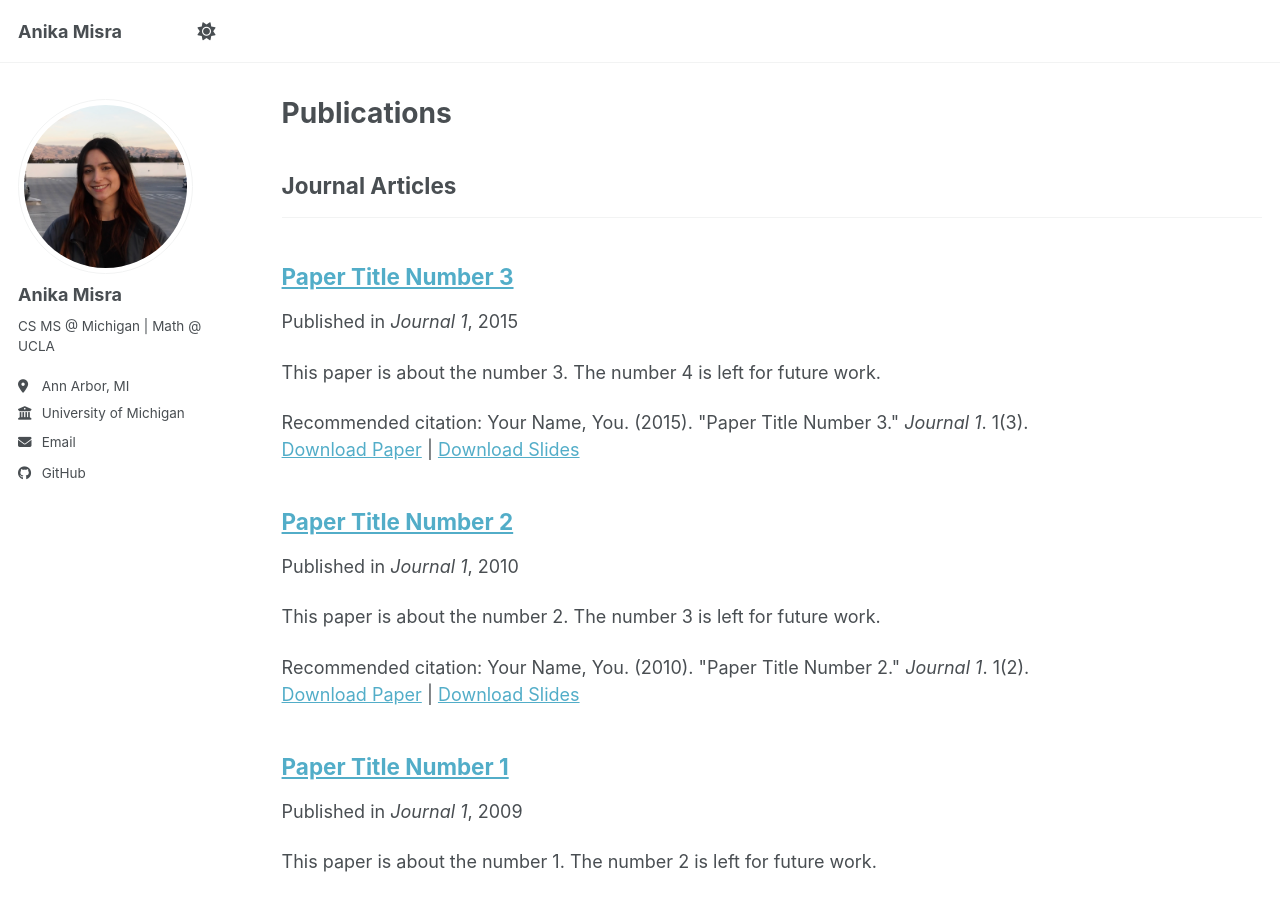
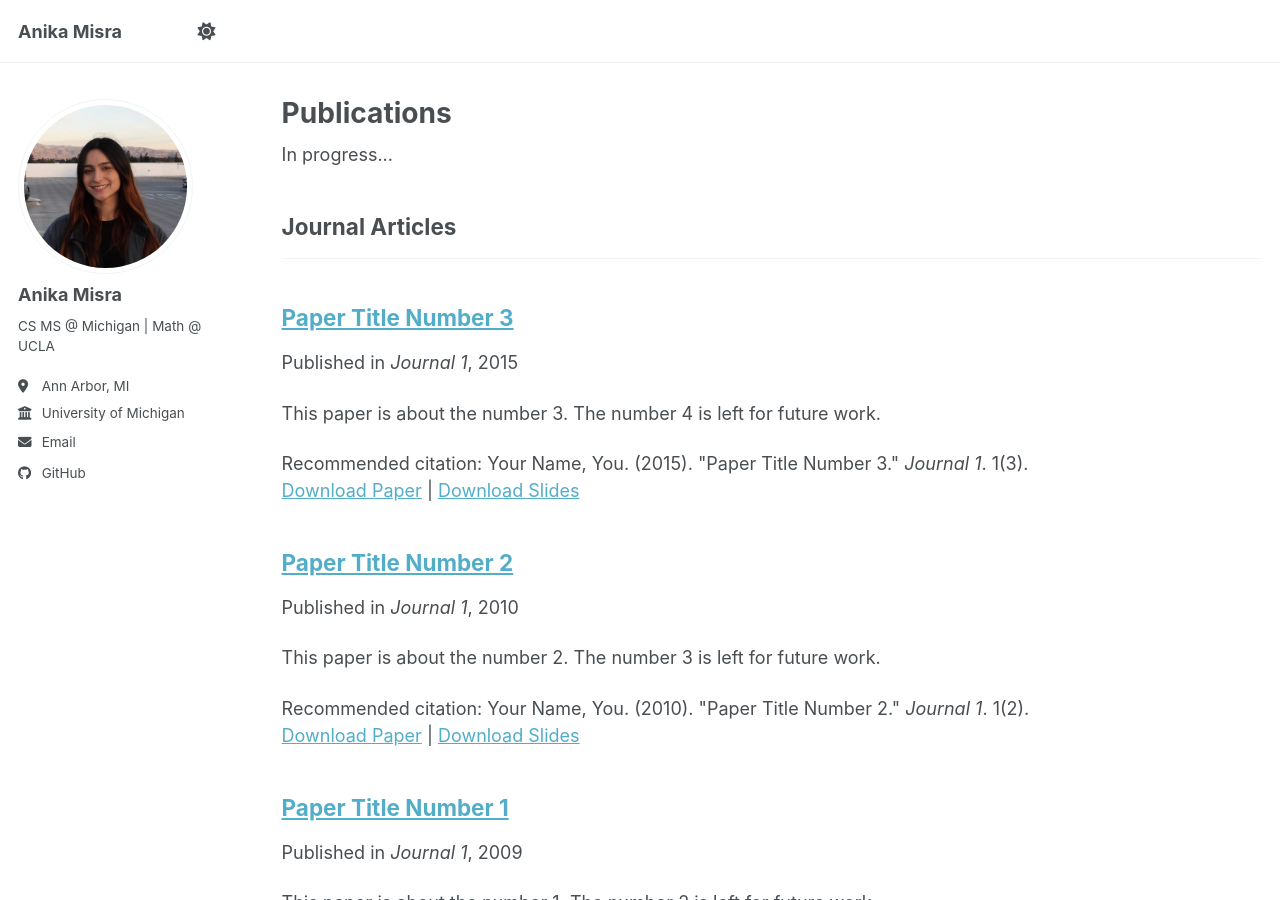
Before and after one commit to anikamisra/anikamisra.github.io, a Jekyll site: the page built from _pages/publications.html, in a window 1280 px wide and 900 px high. Built offline with Jekyll 4.4.1, drawn with Linux system fonts in a browser that asks for light colours; a script bundle is joined from its source files by our own code; library files that are not in the unit come from our copies.

Commit message:
Update publications.html

```diff
--- a/_pages/publications.html
+++ b/_pages/publications.html
@@ -5,7 +5,9 @@
 author_profile: true
 ---
 
-{% if site.author.googlescholar %}
+In progress...
+
+<!-- {% if site.author.googlescholar %}
   <div class="wordwrap">You can also find my articles on <a href="{{site.author.googlescholar}}">my Google Scholar profile</a>.</div>
 {% endif %}
 
@@ -31,3 +33,4 @@
     {% include archive-single.html %}
   {% endfor %}
 {% endif %}
+ -->
```
